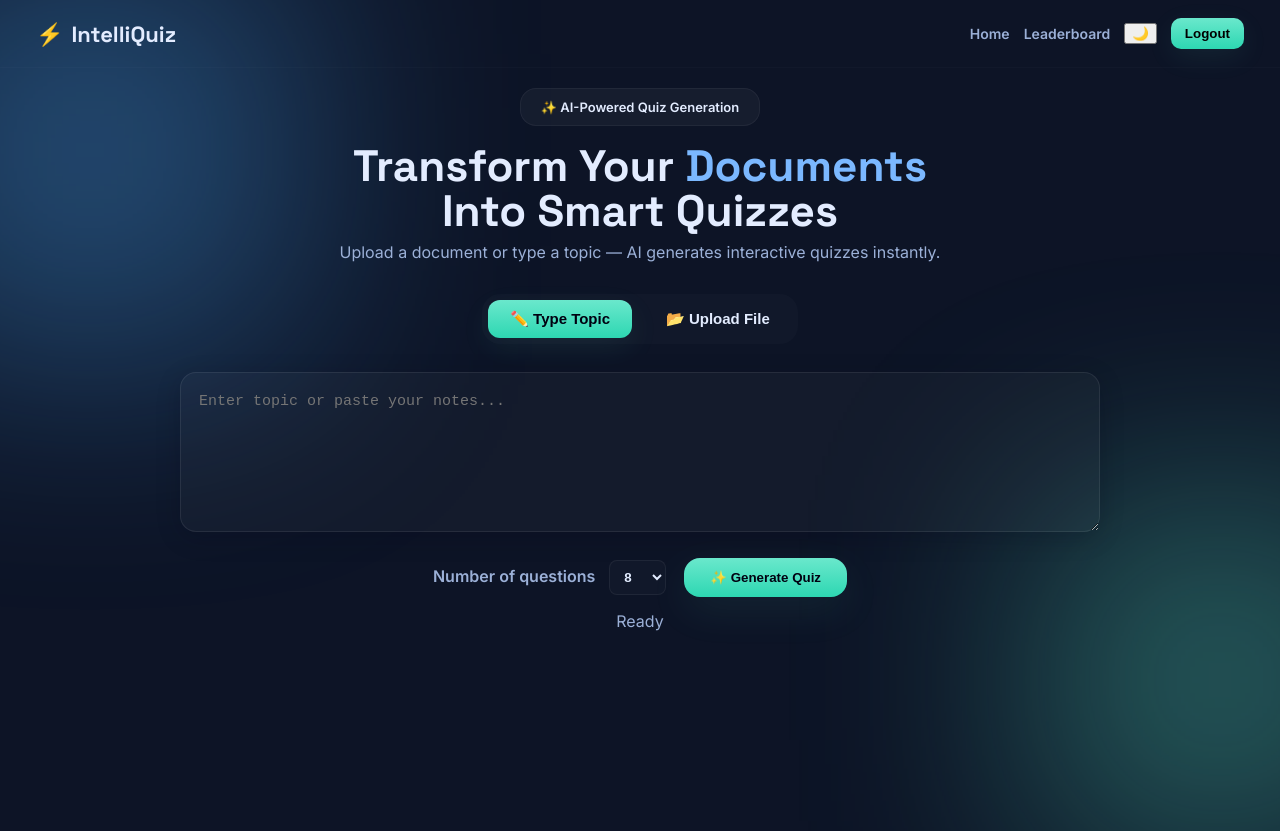
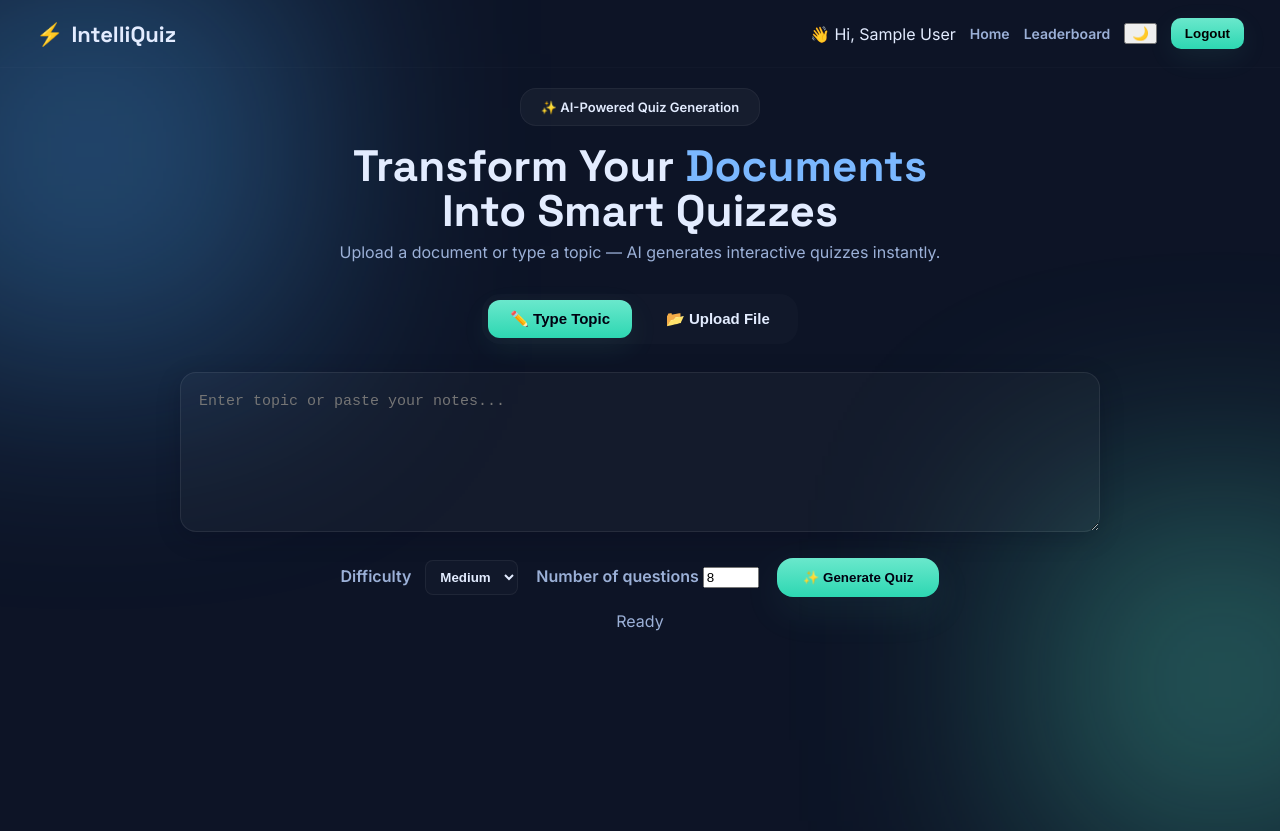
Before and after one commit to Devaguru11/IntelliQuiz, a plain HTML site: page IntelliQuiz/frontend/index.html in a window 1280 px wide. Drawn offline with Linux system fonts and the light colour scheme; sample sign-in values are in the browser's storage.

Commit message:
Update index.html

```diff
--- a/IntelliQuiz/frontend/index.html
+++ b/IntelliQuiz/frontend/index.html
@@ -7,6 +7,13 @@
 
   <link href="https://fonts.googleapis.com/css2?family=Inter:wght@300;400;600;700;900&family=Space+Grotesk:wght@400;600;700&display=swap" rel="stylesheet">
   <link rel="stylesheet" href="styles.css" />
+
+  <script>
+    if (!localStorage.getItem("token")) {
+      window.location.href = "login.html";
+    }
+  </script>
+
 </head>
 <body>
 
@@ -21,6 +28,8 @@
     </div>
 
     <div class="nav-right">
+      <span id="userName" class="user-name hidden"></span>
+
       <a href="index.html" class="nav-link">Home</a>
       <a id="loginLink" href="login.html" class="nav-link">Login</a>
       <a id="signupLink" href="signup.html" class="nav-link">Signup</a>
@@ -78,22 +87,45 @@
 
 <!-- OPTIONS -->
 <div class="options-row">
+
+  <label class="numq-label">
+    Difficulty
+    <select id="difficulty">
+      <option value="easy">Easy</option>
+      <option value="medium" selected>Medium</option>
+      <option value="hard">Hard</option>
+    </select>
+  </label>
+
   <label class="numq-label">
     Number of questions
-          <select id="numQ">
-            <option value="5">5</option>
-            <option value="8" selected>8</option>
-            <option value="10">10</option>
-          </select>
+    <input
+      type="number"
+      id="numQ"
+      min="1"
+      max="10"
+      value="8"
+      placeholder="Max 10"
+    />
   </label>
+
 
   <button id="generateBtn" class="generate-btn">✨ Generate Quiz</button>
 </div>
 
 <p id="status" class="status">Ready</p>
 
+
+
 <!-- OUTPUT -->
 <div id="quizArea" class="quiz-area"></div>
+
+<!-- SUMMARY -->
+<div id="summary" class="score-box hidden"></div>
+
+<!-- QUIZ HISTORY -->
+<div id="history" class="quiz-area"></div>
+
 
     </section>
   </main>
@@ -116,6 +148,14 @@
       localStorage.clear();
       window.location.href = "login.html";
     };
+    const user = JSON.parse(localStorage.getItem("user"));
+const userNameEl = document.getElementById("userName");
+
+if (user && user.name) {
+  userNameEl.textContent = `👋 Hi, ${user.name}`;
+  userNameEl.classList.remove("hidden");
+}
+
   </script>
 
   <!-- MAIN LOGIC -->
```
Lines whose indentation alone changed are shown as unchanged.
